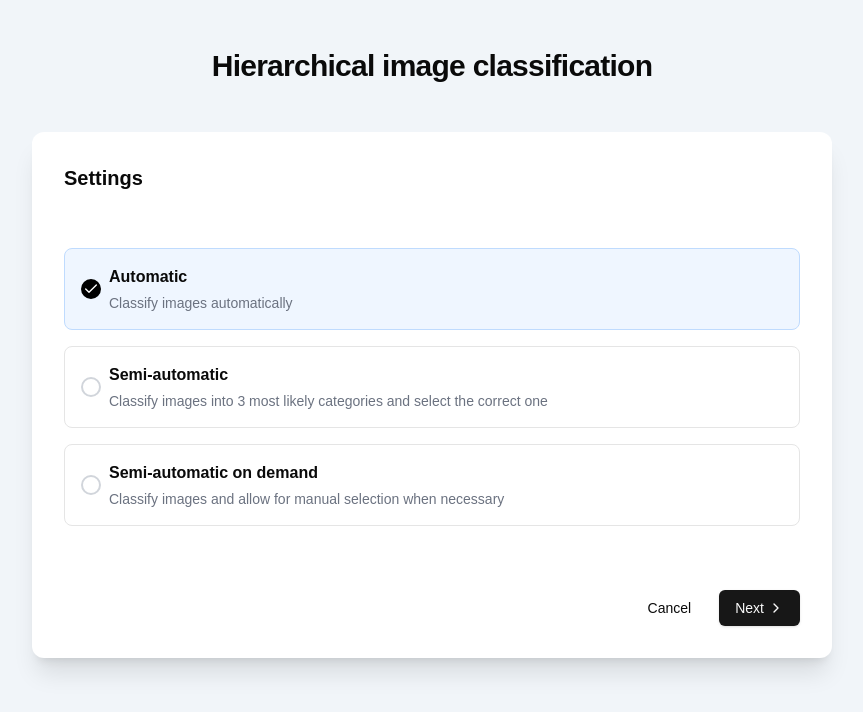
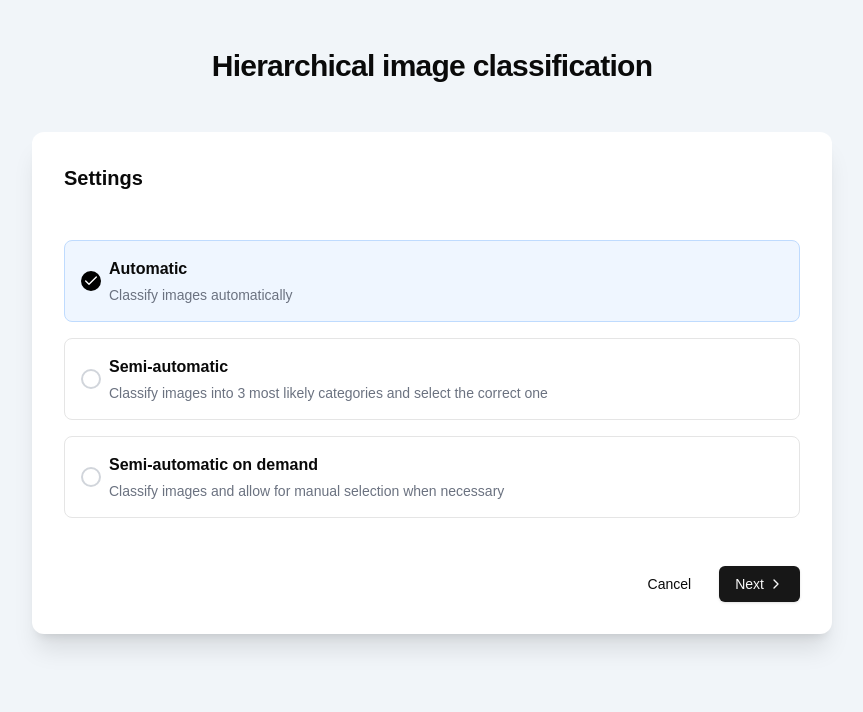
Before and after one commit to Hedrekao/ptic, a Next.js app in the folder frontend/: page /settings in a window 1280 px wide. Shown: the top 712 px of the page, without its empty margins (208-1071 px from the left). Built offline with nearby package versions, Linux system fonts and the light colour scheme.

Commit message:
Small change to the margins so it would look nicer

```diff
--- a/frontend/src/app/settings/page.tsx
+++ b/frontend/src/app/settings/page.tsx
@@ -20,8 +20,8 @@ const SettingsPage = () => {
 
   return (
     <Panel>
-      <h2 className="text-xl font-semibold mb-6">Settings</h2>
-      <div className="flex flex-col gap-4 mb-8">
+      <h2 className="text-xl font-semibold mb-4">Settings</h2>
+      <div className="flex flex-col gap-4 mb-4">
         <SettingOption
           value="automatic"
           isSelected={selectedMode === "automatic"}
```
